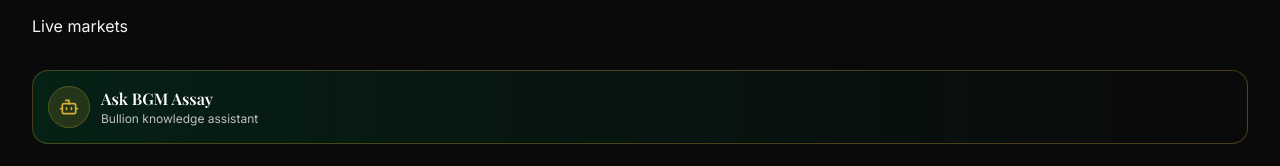
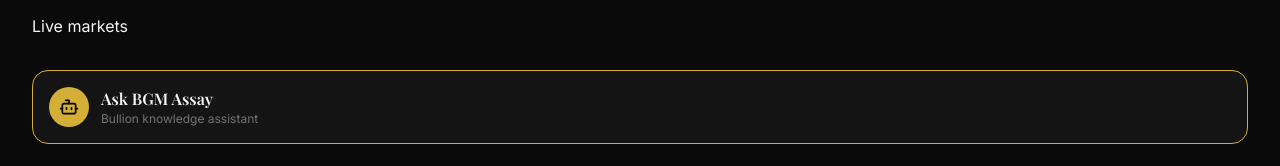
Before and after one commit to panthersecisback/app, a Next.js app: page / in a window 1280 px wide. Shown: the part 735-901 px from the top of the page. Built offline with nearby package versions, Linux system fonts and the light colour scheme.

Commit message:
Update page.tsx

```diff
--- a/src/app/page.tsx
+++ b/src/app/page.tsx
@@ -137,17 +137,20 @@ export default function DashboardPage() {
           {/* Clash Indicator */}
           {prices && <ClashIndicator ratio={prices.ratio} />}
           <h1>Live markets</h1>
-         {/* AI Assay link */}
-<Link
+         <Link
   href="/assay"
-  className="mb-6 flex items-center gap-3 rounded-2xl border border-[#D4AF37]/30 bg-gradient-to-r from-[#004225]/40 to-transparent p-4 transition-colors hover:border-[#D4AF37]"
+  className="mb-6 flex items-center gap-3 rounded-2xl border border-[var(--gold)] bg-[var(--card-bg,#141414)] p-4 transition-colors hover:border-[var(--gold-light)]"
 >
-  <div className="flex h-10 w-10 items-center justify-center rounded-full bg-[#D4AF37]/15 ring-1 ring-[#D4AF37]/40">
-    <Bot className="h-5 w-5 text-[#D4AF37]" />
+  <div className="flex h-10 w-10 items-center justify-center rounded-full bg-[var(--gold)] text-black">
+    <Bot className="h-5 w-5" />
   </div>
   <div>
-    <p className="font-[Playfair_Display] font-semibold text-white">Ask BGM Assay</p>
-    <p className="text-xs text-[#C0C0C0]">Bullion knowledge assistant</p>
+    <p className="font-serif font-semibold text-[var(--text-primary)]">
+      Ask BGM Assay
+    </p>
+    <p className="text-xs text-[var(--text-muted)]">
+      Bullion knowledge assistant
+    </p>
   </div>
 </Link>
 
```
